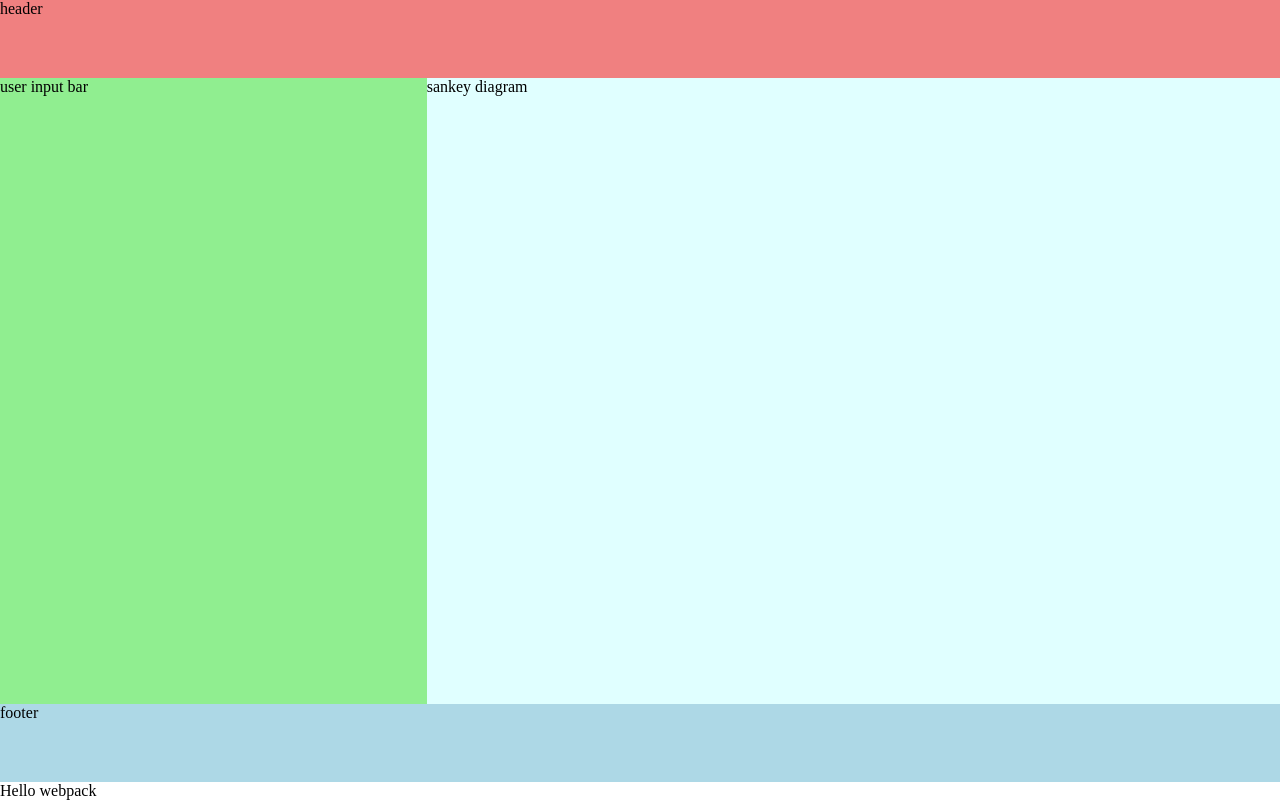
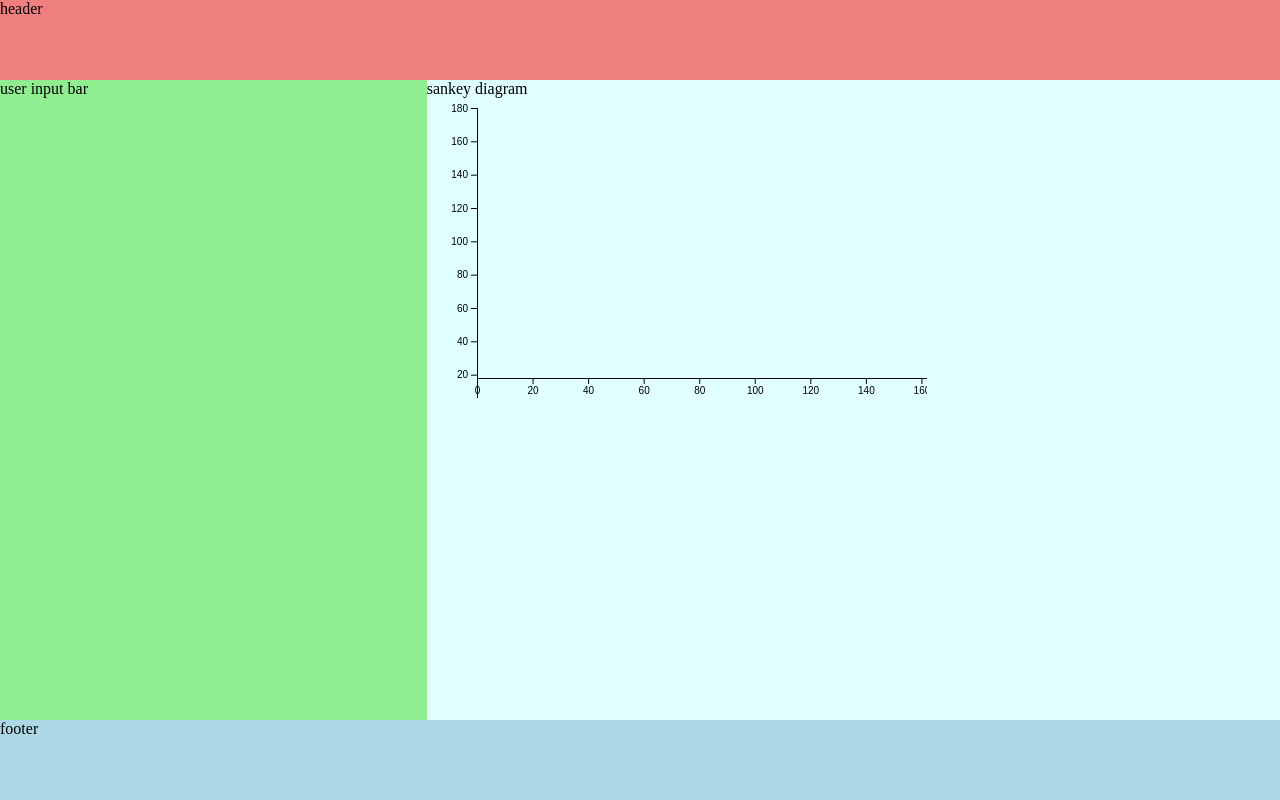
Before and after one commit to zkevinbai/Aurelian, a website built with webpack: page dist/index.html in a window 1280 px wide. Built offline with nearby package versions, Linux system fonts and the light colour scheme.

Commit message:
Add static diagram to the page

```diff
--- a/src/index.js
+++ b/src/index.js
@@ -1,12 +1,6 @@
+import sankey from './sankey';
 import _ from 'lodash';
 
-function component() {
-    let element = document.createElement('div');
-
-    element.innerHTML = _.join(['Hello', 'webpack'], ' ');
-    element.classList.add('hello');
-
-    return element;
-}
-
-document.body.appendChild(component());
+document.addEventListener("DOMContentLoaded", ()=>{
+    sankey();
+})
--- a/src/sankey.js
+++ b/src/sankey.js
@@ -0,0 +1,46 @@
+
+import * as d3 from 'd3'
+console.log("hello")
+
+// var data = [30, 86, 168, 281, 303, 365];
+
+// d3.select(".chart")
+//     .selectAll("div")
+//     .data(data)
+//     .enter()
+//     .append("div")
+//     .style("width", function (d) { return d + "px"; })
+//     .text(function (d) { return d; });
+const sankey = () => {
+    var data = [80, 100, 56, 120, 180, 30, 40, 120, 160];
+
+    var svgWidth = 500, svgHeight = 300;
+
+    var svg = d3.select('svg')
+        .attr("width", svgWidth)
+        .attr("height", svgHeight);
+
+    var xScale = d3.scaleLinear()
+        .domain([0, d3.max(data)])
+        .range([0, svgWidth]);
+
+    var yScale = d3.scaleLinear()
+        .domain([0, d3.max(data)])
+        .range([svgHeight, 0]);
+
+    var x_axis = d3.axisBottom().scale(xScale);
+
+    var y_axis = d3.axisLeft().scale(yScale);
+
+    svg.append("g")
+        .attr("transform", "translate(50, 10)")
+        .call(y_axis);
+
+    var xAxisTranslate = svgHeight - 20;
+
+    svg.append("g")
+        .attr("transform", "translate(50, " + xAxisTranslate + ")")
+        .call(x_axis);
+}
+
+export default sankey;
```
Also changed, not shown: dist/index.html, 2 other files.
